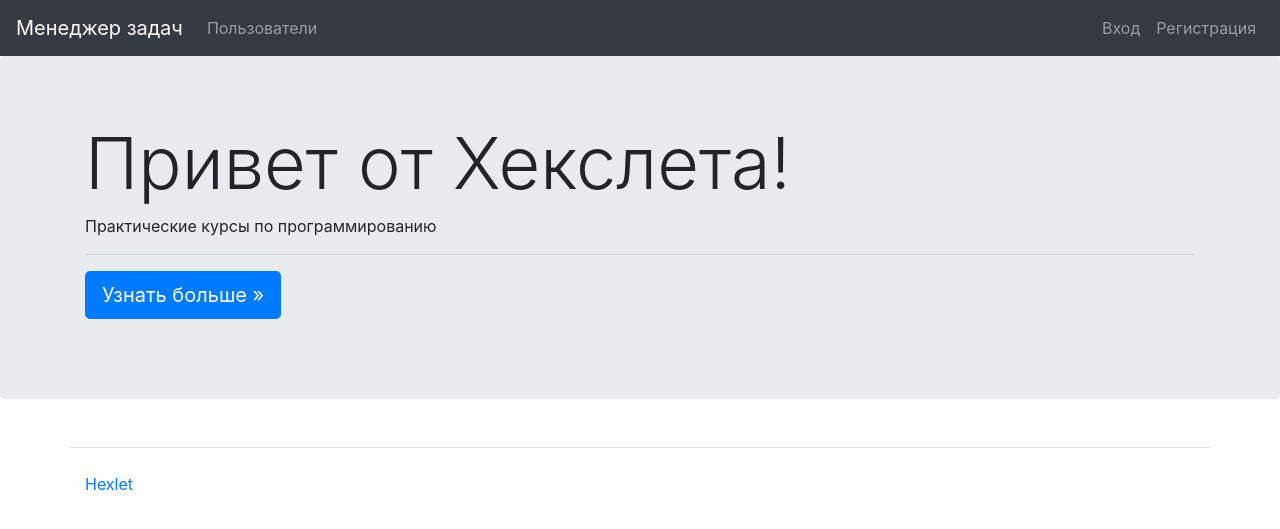
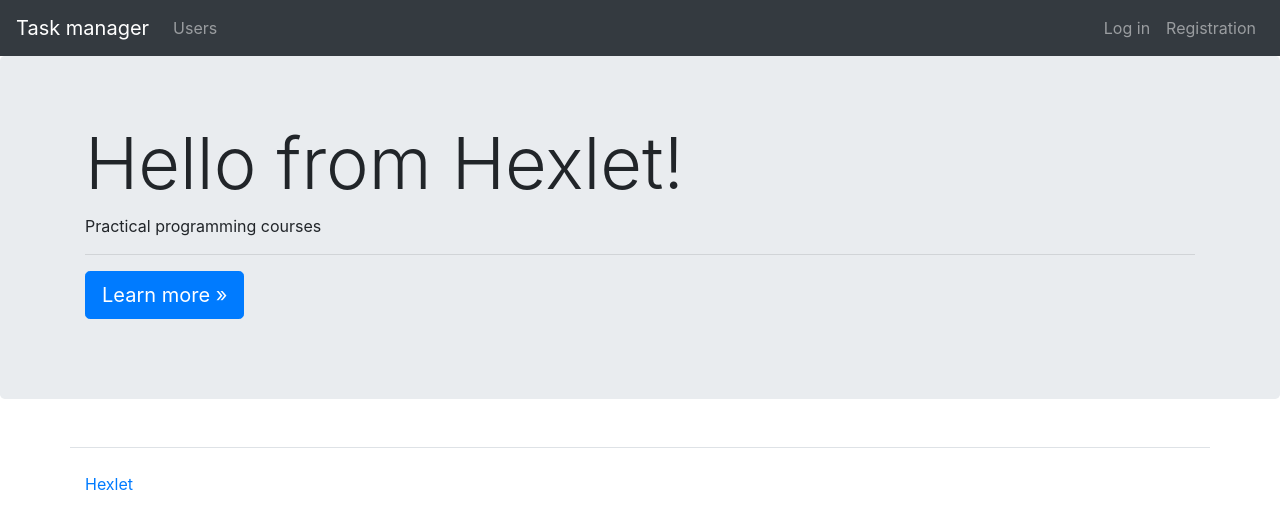
Before and after one commit to SvetlanaAkaemova/python-project-52, a Django app: page / in a window 1280 px wide. Shown: the top 529 px of the page. Run offline with Django 4.2, Linux system fonts and the light colour scheme; some libraries are stand-ins or nearby versions.

Commit message:
add translation

```diff
--- a/task_manager/templates/task_manager/base.html
+++ b/task_manager/templates/task_manager/base.html
@@ -1,58 +1,74 @@
-<!DOCTYPE html>
+<!doctype html>
 
 {% load i18n %}
 
 <html lang="en">
-<head>
-    <meta charset="utf-8">
-    <meta name="viewport" content="width=device-width, initial-scale=1, shrink-to-fit=no">
-    <title>{% trans "Менеджер задач Hexlet" %}</title>
-</head>
 
 {% load static %}
 {% load bootstrap4 %}
 {% bootstrap_css %}
 {% bootstrap_javascript jquery='full' %}
 
-{% block bootstrap4_content %}
-  <link rel="stylesheet" href="{% static 'css/jumbotron.css' %}" type="text/css">
-  <body class="d-flex flex-column min-vh-100">
-      <a href="/">Менеджер задач</a>
-      <button data-toggle="collapse" data-target="#navbarToggleExternalContent">
-        <span></span>
+  <head>
+    <meta charset="utf-8">
+    <meta name="viewport" content="width=device-width, initial-scale=1, shrink-to-fit=no">
+    <title>{% trans 'Менеджер задач Hexlet' %}</title>
+
+    <link rel="canonical" href="https://getbootstrap.com/docs/4.5/examples/jumbotron/">
+
+    <!-- Bootstrap core CSS -->
+<link href="{% static 'bootstrap.min.css' %}" rel="stylesheet">
+
+    <style>
+      .bd-placeholder-img {
+        font-size: 1.125rem;
+        text-anchor: middle;
+        -webkit-user-select: none;
+        -moz-user-select: none;
+        -ms-user-select: none;
+        user-select: none;
+      }
+
+      @media (min-width: 768px) {
+        .bd-placeholder-img-lg {
+          font-size: 3.5rem;
+        }
+      }
+    </style>
+    <!-- Custom styles for this template -->
+    <link href="{% static 'jumbotron.css' %}" rel="stylesheet">
+  </head>
+  <body>
+    <nav class="navbar navbar-expand-md navbar-dark fixed-top bg-dark">
+  <a class="navbar-brand" href="/">{% trans 'Task manager' %}</a>
+  <button class="navbar-toggler" type="button" data-toggle="collapse" data-target="#navbarsExampleDefault" aria-controls="navbarsExampleDefault" aria-expanded="false" aria-label="Toggle navigation">
+    <span class="navbar-toggler-icon"></span>
   </button>
-      <div>
-        <ul>
-          <li>
-            <a href="/users/">Пользователи</a>
+
+  <div class="collapse navbar-collapse" id="navbarsExampleDefault">
+    <ul class="navbar-nav mr-auto">
+      <li class="nav-item">
+        <a class="nav-link" href="#">{% trans 'Users' %}</a>
       </li>
+    </ul>
+    <ul class="navbar-nav">
 
-        </ul>
-        <ul>
-
-            <li>
-              <a href="/login/">Вход</a>
+            <li class="nav-item">
+              <a class="nav-link" href="/login/">{% trans 'Log in' %}</a>
             </li>
-            <li>
-              <a href="/users/create/">Регистрация</a>
+            <li class="nav-item">
+              <a class="nav-link" href="/users/create/">{% trans 'Registration' %}</a>
             </li>
 
     </ul>
   </div>
 </nav>
-    <div class="container wrapper flex-grow-1">
 
-        {% autoescape off %}{% bootstrap_messages %}{% endautoescape %}
+{% block content %}{% endblock %}
 
-        {% block content %}(no content){% endblock %}
-     </div>
 <footer>
    <div class="container my-5 pt-4 border-top">
      <a target="_blank" href="https://ru.hexlet.io">Hexlet</a>
    </div>
 </footer>
-  </body>
-
 </html>
-
-{% endblock %}
--- a/task_manager/templates/task_manager/bootstrap.html
+++ /dev/null
@@ -1,3 +0,0 @@
-{% extends 'bootstrap4/bootstrap4.html' %}
-
-{% block bootstrap4_title %}{% block title %}{% endblock %}{% endblock %}
--- a/task_manager/templates/task_manager/index.html
+++ b/task_manager/templates/task_manager/index.html
@@ -1,92 +1,20 @@
-<!doctype html>
+{% extends 'task_manager/base.html' %}
 
 {% load i18n %}
-
-<html lang="en">
-
-{% load static %}
-{% load bootstrap4 %}
-{% bootstrap_css %}
-{% bootstrap_javascript jquery='full' %}
-
-  <head>
-    <meta charset="utf-8">
-    <meta name="viewport" content="width=device-width, initial-scale=1, shrink-to-fit=no">
-    <title>{% trans 'Менеджер задач Hexlet' %}</title>
-
-    <link rel="canonical" href="https://getbootstrap.com/docs/4.5/examples/jumbotron/">
-
-    <!-- Bootstrap core CSS -->
-<link href="{% static 'bootstrap.min.css' %}" rel="stylesheet">
-
-    <style>
-      .bd-placeholder-img {
-        font-size: 1.125rem;
-        text-anchor: middle;
-        -webkit-user-select: none;
-        -moz-user-select: none;
-        -ms-user-select: none;
-        user-select: none;
-      }
-
-      @media (min-width: 768px) {
-        .bd-placeholder-img-lg {
-          font-size: 3.5rem;
-        }
-      }
-    </style>
-    <!-- Custom styles for this template -->
-    <link href="{% static 'jumbotron.css' %}" rel="stylesheet">
-  </head>
-  <body>
-    <nav class="navbar navbar-expand-md navbar-dark fixed-top bg-dark">
-  <a class="navbar-brand" href="/">{% trans 'Менеджер задач' %}</a>
-  <button class="navbar-toggler" type="button" data-toggle="collapse" data-target="#navbarsExampleDefault" aria-controls="navbarsExampleDefault" aria-expanded="false" aria-label="Toggle navigation">
-    <span class="navbar-toggler-icon"></span>
-  </button>
-
-  <div class="collapse navbar-collapse" id="navbarsExampleDefault">
-    <ul class="navbar-nav mr-auto">
-      <li class="nav-item">
-        <a class="nav-link" href="#">{% trans 'Пользователи' %}</a>
-      </li>
-    </ul>
-    <ul class="navbar-nav">
-
-            <li class="nav-item">
-              <a class="nav-link" href="/login/">{% trans 'Вход' %}</a>
-            </li>
-            <li class="nav-item">
-              <a class="nav-link" href="/users/create/">{% trans 'Регистрация' %}</a>
-            </li>
-
-    </ul>
-  </div>
-</nav>
+{% block content %}
 
 <main role="main">
 
   <!-- Main jumbotron for a primary marketing message or call to action -->
   <div class="jumbotron">
     <div class="container">
-      <h1 class="display-3">Привет от Хекслета!</h1>
-      <p>Практические курсы по программированию</p>
+      <h1 class="display-3">{% trans 'Hello from Hexlet!' %}</h1>
+      <p>{% trans 'Practical programming courses' %}</p>
       <hr>
-      <p><a class="btn btn-primary btn-lg" href="#" role="button">Узнать больше &raquo;</a></p>
+      <p><a class="btn btn-primary btn-lg" href="#" role="button">{% trans 'Learn more' %} &raquo;</a></p>
     </div>
   </div>
 
-  <div class="container">
-    <!-- Example row of columns -->
-
-  </div> <!-- /container -->
-
 </main>
 
-
-<footer>
-   <div class="container my-5 pt-4 border-top">
-     <a target="_blank" href="https://ru.hexlet.io">Hexlet</a>
-   </div>
-</footer>
-</html>
+{% endblock %}
```
Also changed, not shown: task_manager/settings.py (+8 -1 lines), task_manager/locale/ru/LC_MESSAGES/django.po (added), 1 other file. Lines whose indentation alone changed are shown as unchanged.
